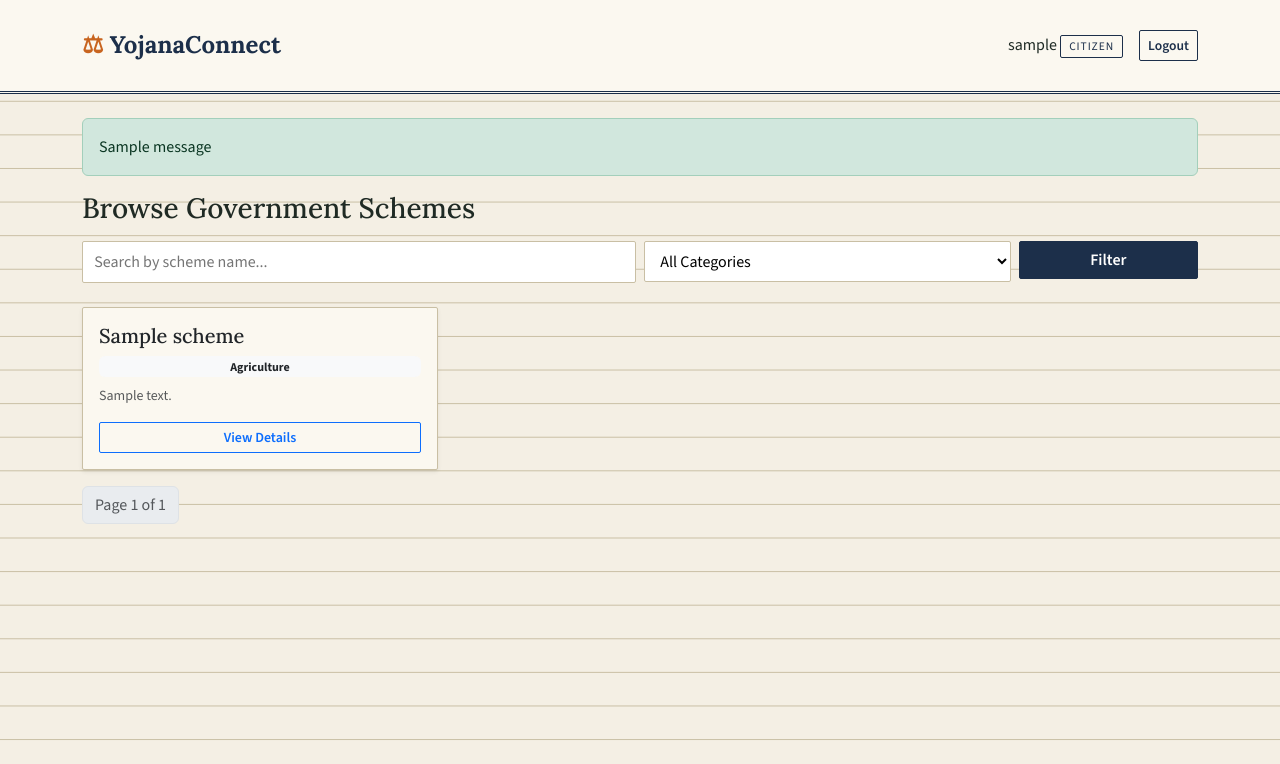
After one commit to PranshiGarg01/yojanaconnect, a Django app: page /schemes/ in a window 1280 px wide. The commit adds this page. Shown: the top 764 px of the page. Run offline with Django 5.2, Linux system fonts and the light colour scheme; a user stored in the database is signed in; tables that the repository leaves empty hold one stand-in row (values such as "Sample post"); one stand-in notice (Sample message) is shown; parts of the project's set-up code (start-up, migrations or seed data) failed here and were passed over.

Commit message:
Add scheme browsing templates with search, filter, pagination, and eligibility display

```diff
--- a/core/urls.py
+++ b/core/urls.py
@@ -7,4 +7,8 @@ urlpatterns = [
     path('logout/', LogoutView.as_view(), name='logout'),
     path('signup/', views.signup_view, name='signup'),
     path('', views.dashboard, name='dashboard'),
+
+    path('schemes/', views.scheme_list, name='scheme_list'),
+    path('schemes/<int:pk>/', views.scheme_detail, name='scheme_detail'),
+    path('schemes/<int:pk>/apply/', views.apply_to_scheme, name='apply_to_scheme'),
 ]
--- a/templates/core/dashboard_citizen.html
+++ b/templates/core/dashboard_citizen.html
@@ -17,4 +17,6 @@
         <p class="text-muted">No matches yet based on your profile.</p>
     {% endif %}
 </div>
+<a href="{% url 'scheme_list' %}" class="btn btn-primary mt-3">
+    Browse All Schemes
 {% endblock %}
--- /dev/null
+++ b/templates/core/scheme_list.html
@@ -0,0 +1,49 @@
+{% extends 'core/base.html' %}
+{% block title %}Browse Schemes{% endblock %}
+{% block content %}
+<h3 class="mb-3">Browse Government Schemes</h3>
+
+<form method="get" class="row g-2 mb-4">
+    <div class="col-md-6">
+        <input type="text" name="q" placeholder="Search by scheme name..." value="{{ query }}">
+    </div>
+    <div class="col-md-4">
+        <select name="category">
+            <option value="">All Categories</option>
+            {% for value, label in categories %}
+                <option value="{{ value }}" {% if category == value %}selected{% endif %}>{{ label }}</option>
+            {% endfor %}
+        </select>
+    </div>
+    <div class="col-md-2">
+        <button class="btn btn-primary w-100" type="submit">Filter</button>
+    </div>
+</form>
+
+<div class="row">
+    {% for scheme in page_obj %}
+    <div class="col-md-4 mb-3">
+        <div class="card p-3 shadow-sm h-100">
+            <h5>{{ scheme.name }}</h5>
+            <span class="badge bg-light text-dark mb-2">{{ scheme.get_category_display }}</span>
+            <p class="text-muted small">{{ scheme.description|truncatewords:15 }}</p>
+            <a href="{% url 'scheme_detail' scheme.pk %}" class="btn btn-outline-primary btn-sm mt-auto">View Details</a>
+        </div>
+    </div>
+    {% empty %}
+        <p class="text-muted">No schemes match your search.</p>
+    {% endfor %}
+</div>
+
+<nav>
+    <ul class="pagination">
+        {% if page_obj.has_previous %}
+            <li class="page-item"><a class="page-link" href="?page={{ page_obj.previous_page_number }}&q={{ query }}&category={{ category }}">Previous</a></li>
+        {% endif %}
+        <li class="page-item disabled"><span class="page-link">Page {{ page_obj.number }} of {{ page_obj.paginator.num_pages }}</span></li>
+        {% if page_obj.has_next %}
+            <li class="page-item"><a class="page-link" href="?page={{ page_obj.next_page_number }}&q={{ query }}&category={{ category }}">Next</a></li>
+        {% endif %}
+    </ul>
+</nav>
+{% endblock %}
```
Also changed, not shown: templates/core/scheme_detail.html (added, +50 -0 lines).
